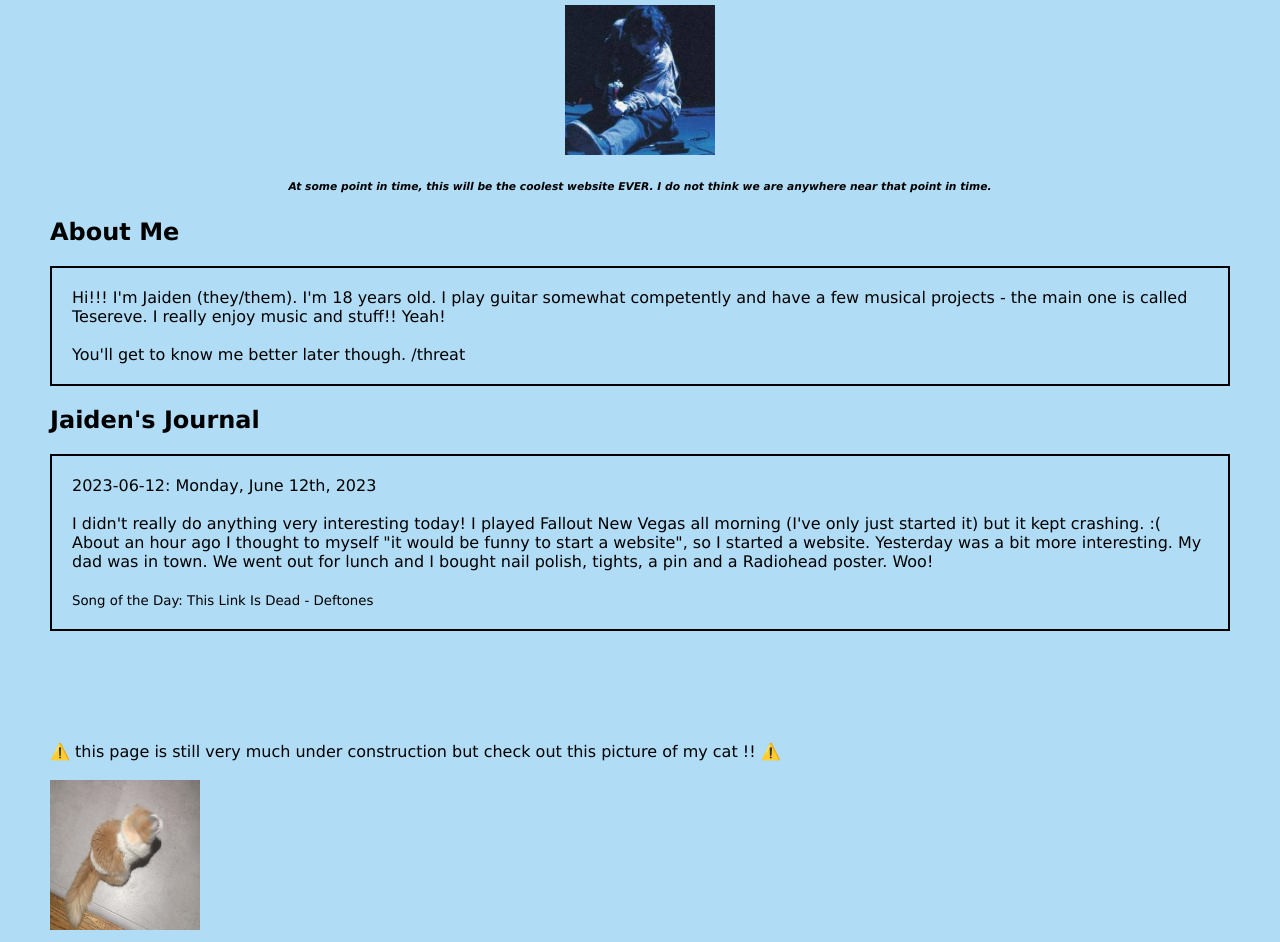
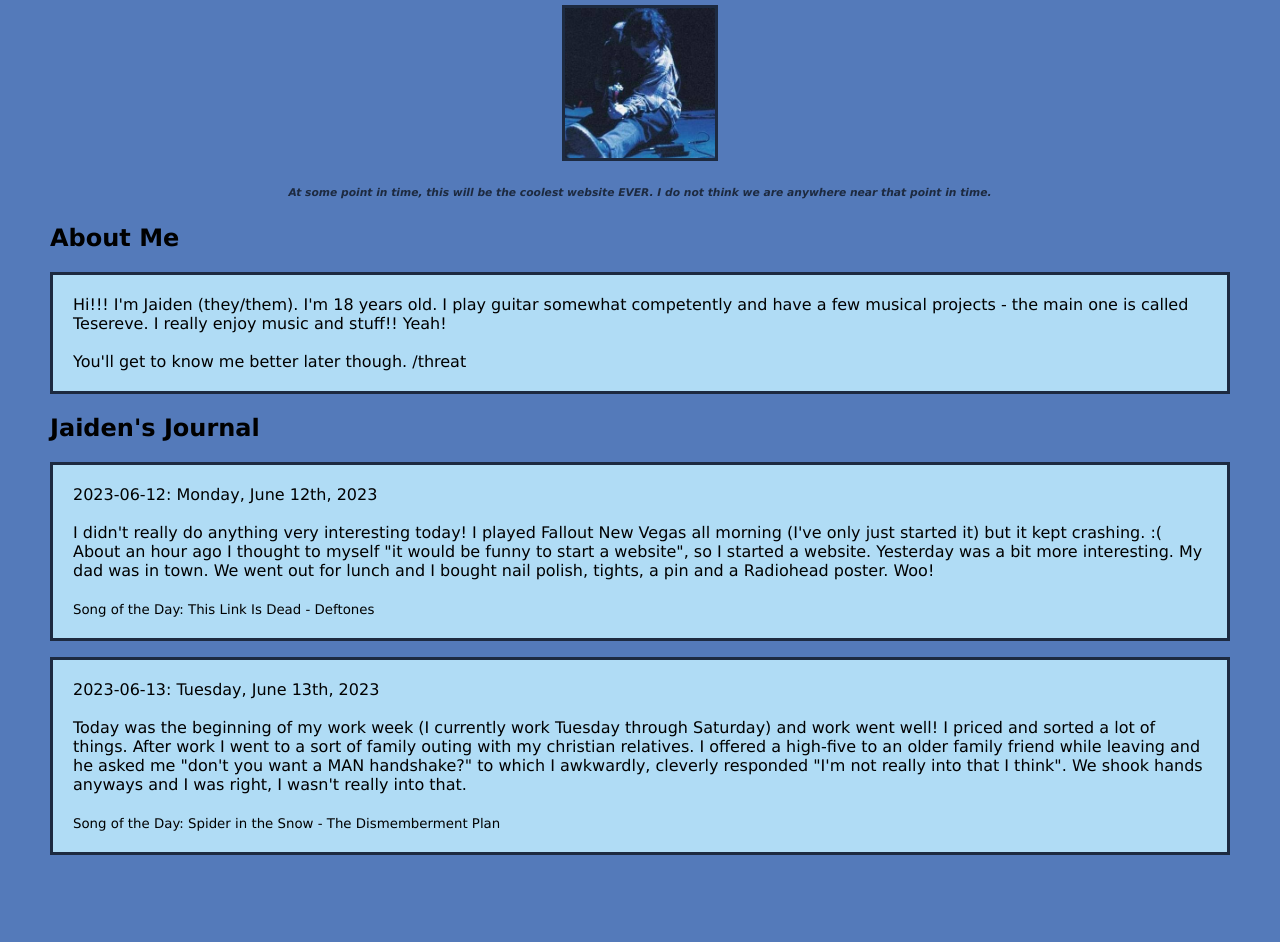
Before and after one commit to jadestation/jadestation.github.io, a plain HTML site: page index.html in a window 1280 px wide. Shown: the part 104-1046 px from the top of the page. Drawn offline with Linux system fonts and the light colour scheme.

Commit message:
Version 0.6

```diff
--- a/index.html
+++ b/index.html
@@ -3,15 +3,15 @@
 <html>
 <head>
 <style>
-body {font-family: verdana;background-color: #b0dcf5;margin: 50px;}
-p {border: 2px solid #000000;padding: 20px;}
+body {font-family: verdana;background-color: #547ABA;margin: 50px;}
+p {border: 3px solid #1D2A40;padding: 20px;background-color: #b0dcf5;}
 </style>
 </head>
 <body>
 
 <h1 style="text-align:center;"> Welcome to JADESTATION!! </h1>
-<img src="images/jeff_icon.png" alt="fella" class="center" width="150" height="150" style="display: block; margin-left: auto; margin-right: auto;"/>
-<h6 style="text-align:center;"> <i> At some point in time, this will be the coolest website EVER. I do not think we are anywhere near that point in time. </i> </h6>
+<img src="images/jeff_icon.png" alt="fella" class="center" width="150" height="150" style="display: block; margin-left: auto; margin-right: auto;border: 3px solid #1D2A40;" />
+<h6 style="text-align:center;color: #1D2A40;"> <i> At some point in time, this will be the coolest website EVER. I do not think we are anywhere near that point in time. </i> </h6>
 
 <h2> About Me </h2>
 <p>
@@ -29,6 +29,14 @@ You'll get to know me better later though. /threat
 <small> Song of the Day: This Link Is Dead - Deftones </small>
 </p>
 
+<p>
+	2023-06-13: Tuesday, June 13th, 2023
+<br> <br>
+	Today was the beginning of my work week (I currently work Tuesday through Saturday) and work went well! I priced and sorted a lot of things. After work I went to a sort of family outing with my christian relatives. I offered a high-five to an older family friend while leaving and he asked me "don't you want a MAN handshake?" to which I awkwardly, cleverly responded "I'm not really into that I think". We shook hands anyways and I was right, I wasn't really into that.
+<br> <br>
+<small> Song of the Day: Spider in the Snow - The Dismemberment Plan </small>
+</p>
+
 <br> <br> <br> <br> <br> <!-- i call this the brrrrrr blockade -->
 
 ⚠️ this page is still very much under construction but check out this picture of my cat !! ⚠️
```
